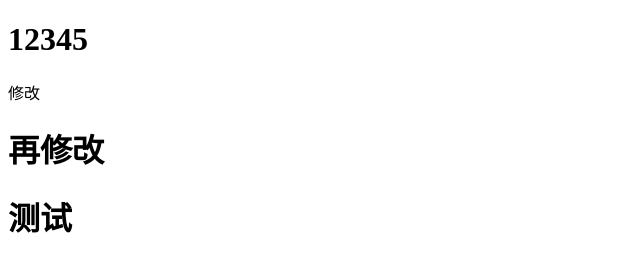
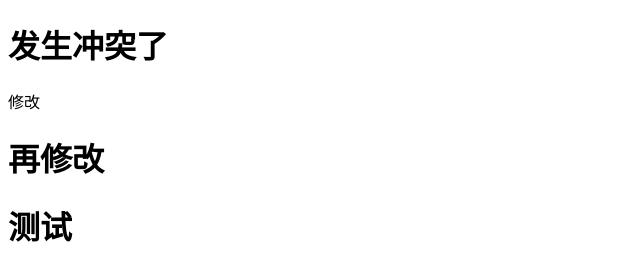
Before and after one commit to tiantian-shusheng/2018-7-19, a plain HTML site: page index.html in a window 1280 px wide. Shown: the whole page, without its empty margins (0-640 px from the left). Drawn offline with Linux system fonts and the light colour scheme.

Commit message:
Update index.html

```diff
--- a/index.html
+++ b/index.html
@@ -7,7 +7,7 @@
     <title>Document</title>
 </head>
 <body>
-    <h1>12345</h1>
+    <h1>发生冲突了</h1>
     <p>修改</p>
     <h1>再修改</h1>
     <h1>测试</h1>
```
